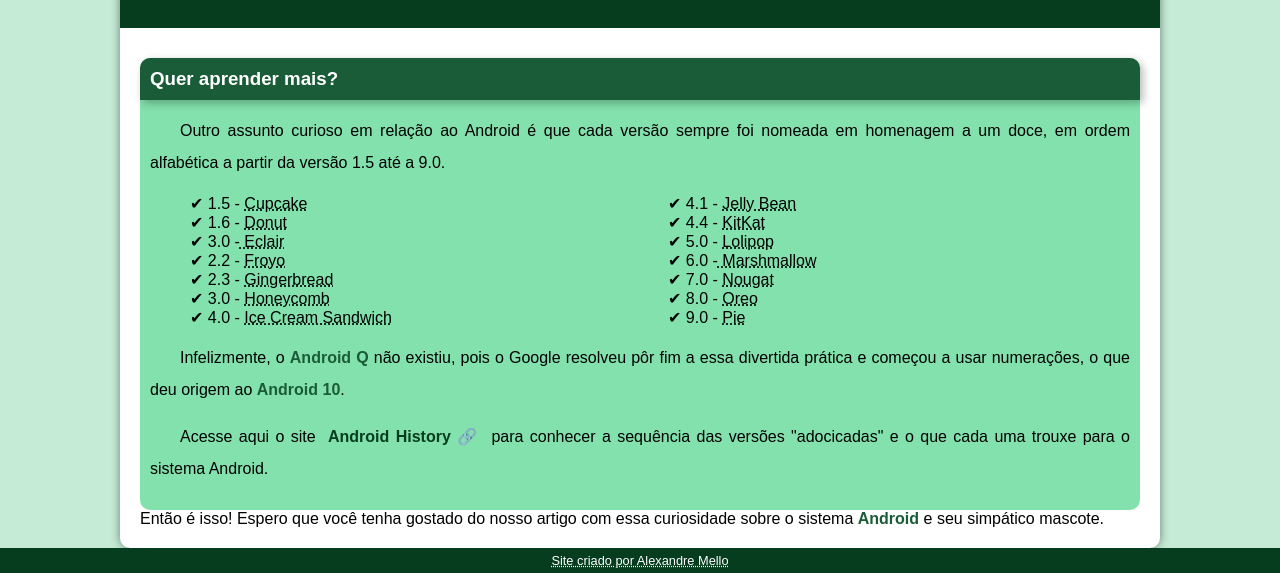
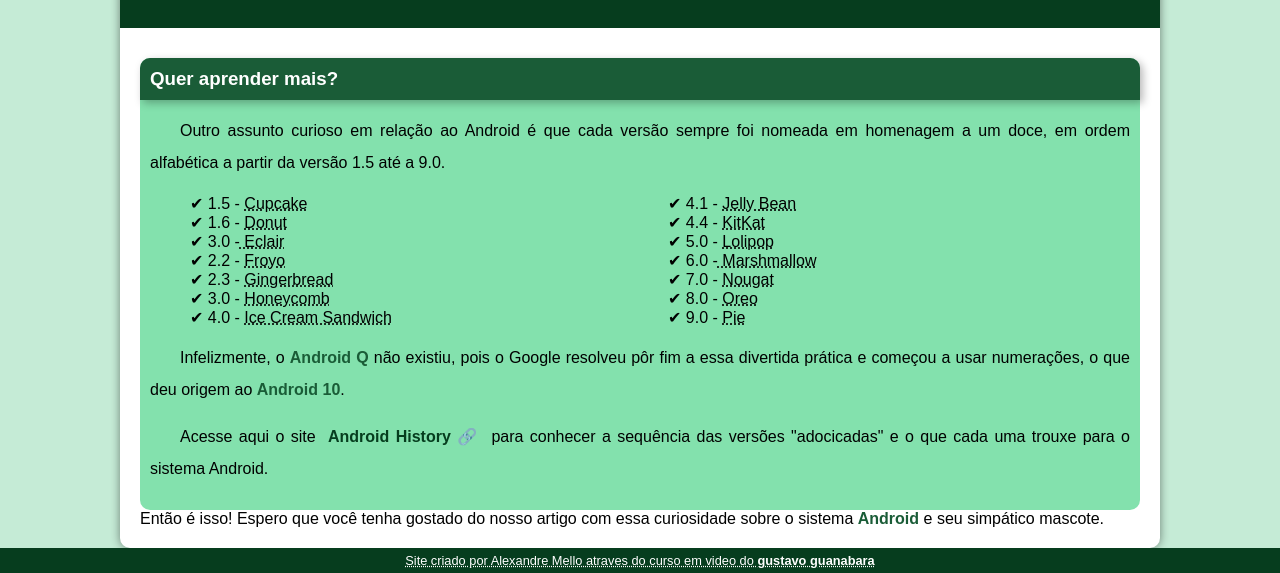
Before and after one commit to mamdemello/html-css, a plain HTML site: page desafios/desafio010/android.html in a window 1280 px wide. Shown: the part 2397-2970 px from the top of the page. Drawn offline with Linux system fonts and the light colour scheme.

Commit message:
Update android.html

```diff
--- a/desafios/desafio010/android.html
+++ b/desafios/desafio010/android.html
@@ -100,7 +100,7 @@
         </article>
     </main>
     <footer>
-        <p><abbr title="site criado sem link">Site criado por Alexandre Mello</abbr></p>
+        <p><abbr title="site criado sem link">Site criado por Alexandre Mello atraves do curso em video do <a href="https://github.com/gustavoguanabara">gustavo guanabara</a></abbr></p>
     </footer>
 
 
```
